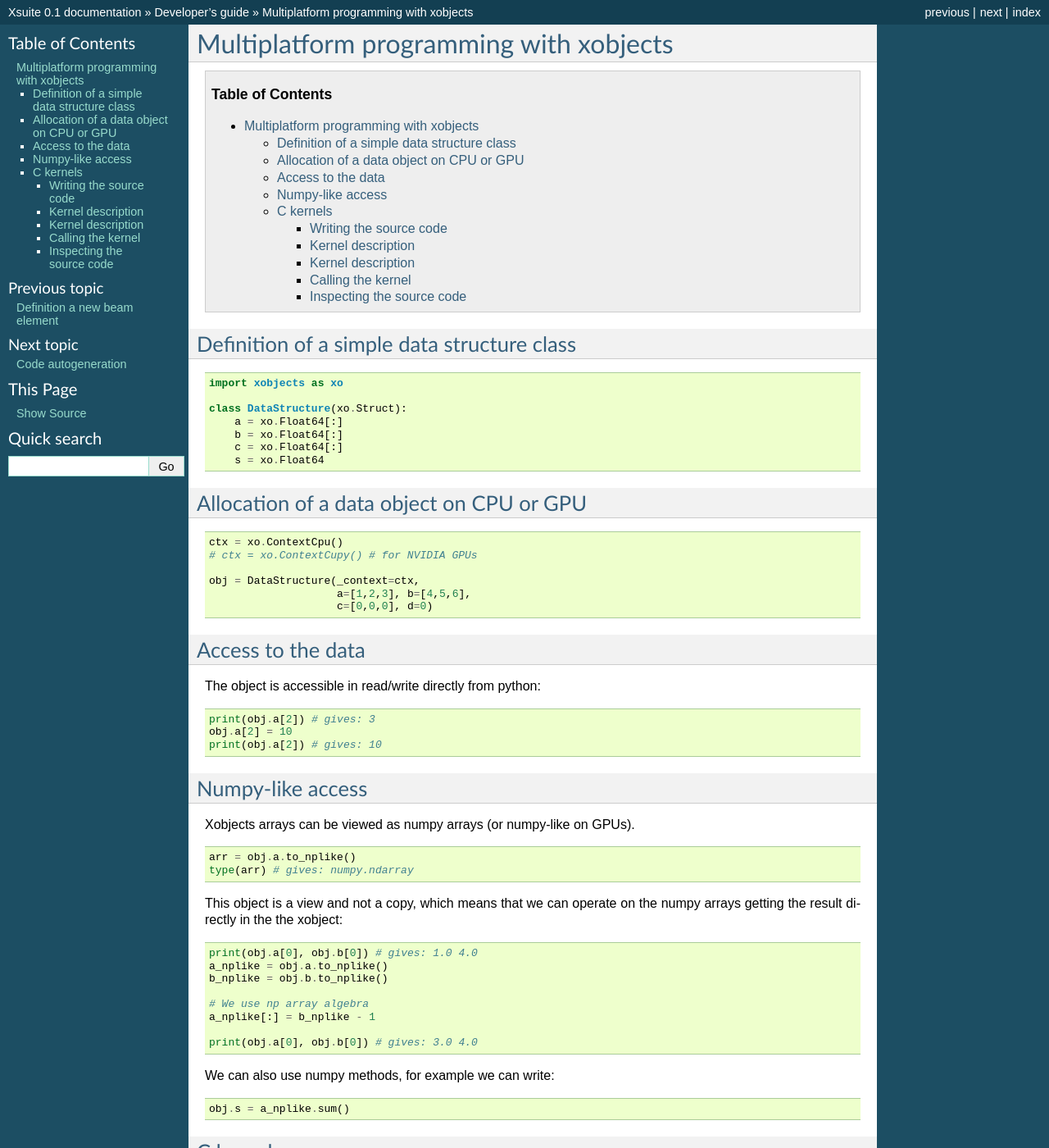
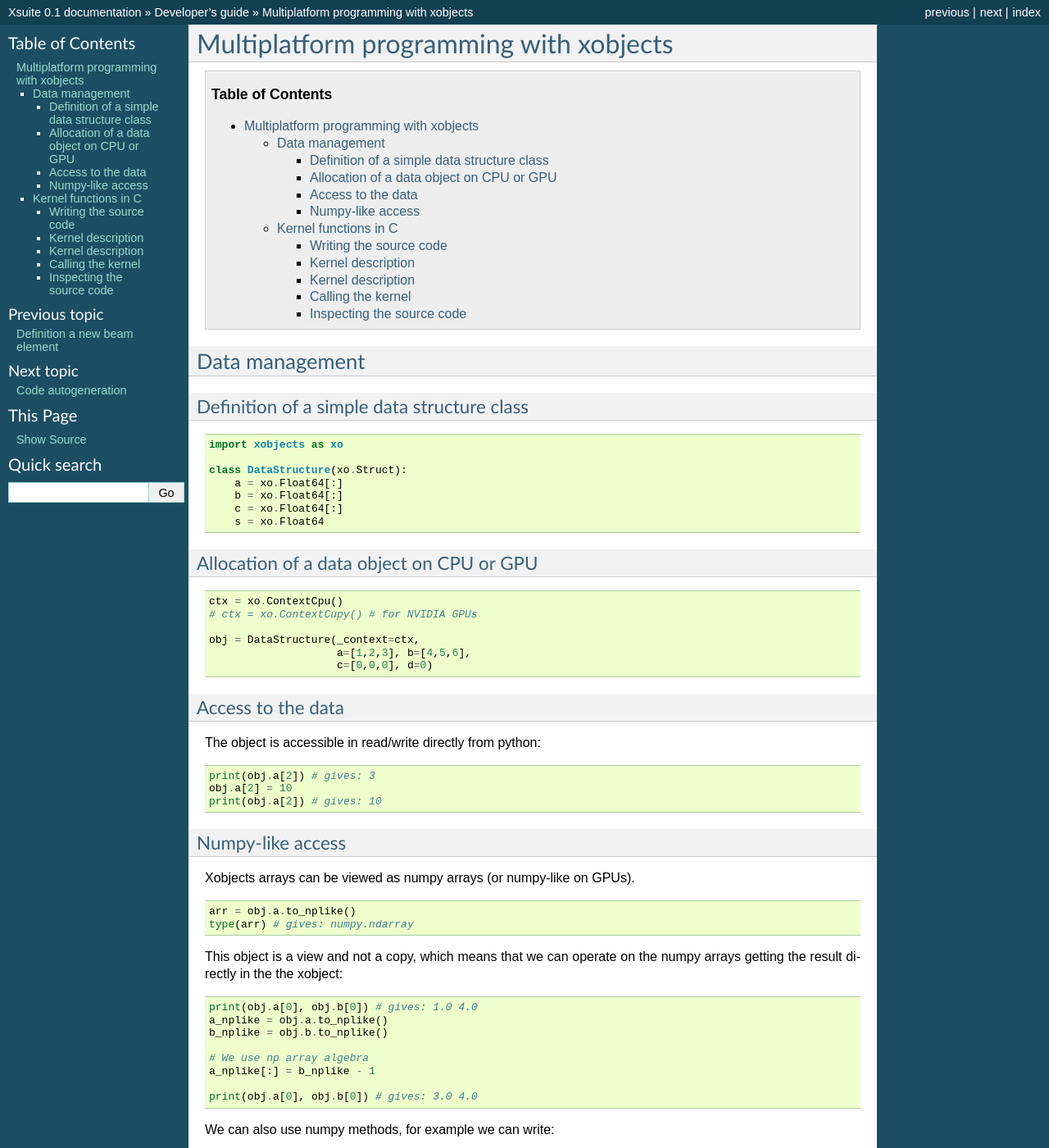
Before and after one commit to xsuite/xsuite, a Sphinx documentation site: the page built from docs/xobjexample.rst, in a window 1280 px wide and 1400 px high. Shown: the whole window at 82% size. Built offline with Sphinx 7.4.7, drawn with Linux system fonts in a browser that asks for light colours; some of the changed text lies outside the part shown.

Commit message:
Quick push

```diff
--- a/docs/xobjexample.rst
+++ b/docs/xobjexample.rst
@@ -5,8 +5,11 @@
 .. contents:: Table of Contents
     :depth: 4
 
+Data management
+===============
+
 Definition of a simple data structure class
-===========================================
+-------------------------------------------
 
 .. code-block:: python
 
@@ -20,7 +23,7 @@ Definition of a simple data structure class
 
 
 Allocation of a data object on CPU or GPU
-=========================================
+-------------------------------------------
 
 .. code-block:: python
 
@@ -32,7 +35,7 @@ Allocation of a data object on CPU or GPU
                         c=[0,0,0], d=0)
 
 Access to the data
-==================
+------------------
 
 The object is accessible in read/write directly from python:
 
@@ -43,7 +46,7 @@ The object is accessible in read/write directly from python:
     print(obj.a[2]) # gives: 10
 
 Numpy-like access
-=================
+-----------------
 
 Xobjects arrays can be viewed as numpy arrays (or numpy-like on GPUs).
 
@@ -71,8 +74,8 @@ We can also use numpy methods, for example we can write:
 
     obj.s = a_nplike.sum()
 
-C kernels
-=========
+Kernel functions in C
+=====================
 
 Writing the source code
 -----------------------
```
